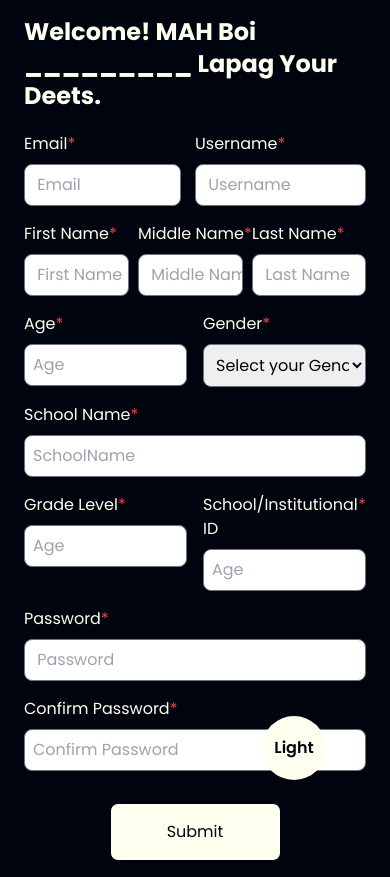
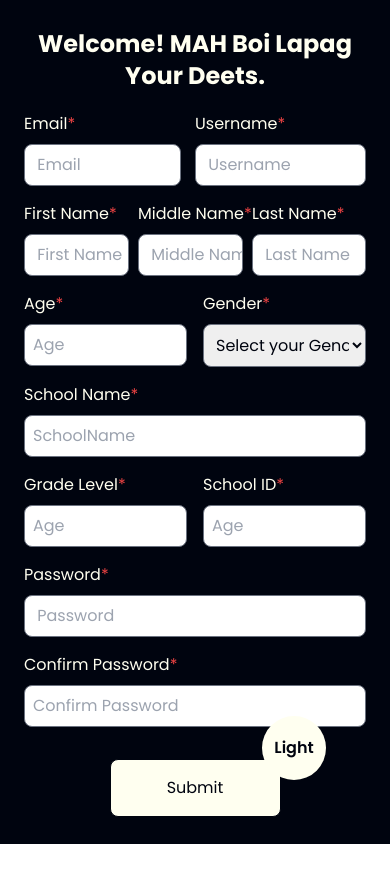
Before and after one commit to JhondhelPago/phrasetest_app, a React (Vite) app: page /studentsignup in a window 390 px wide. After the commit the page ends 844 px from the top, so only its background shows below. Built offline with nearby package versions, Linux system fonts and the light colour scheme.

Commit message:
minor fix

```diff
--- a/src/components/Student.jsx
+++ b/src/components/Student.jsx
@@ -9,9 +9,9 @@ const Student = () => {
 
         <div className={`flex flex-col w-full items-center justify-center min-h-screen xs:w-full font-poppins`}>
 
-            <h1 className='text-2xl font-bold
+            <h1 className='flex items-center text-center justify-center text-2xl font-bold
              text-primary dark:text-white mb-5 mt-4 xs:mt-24'>
-            Welcome! MAH Boi _________ Lapag Your Deets.
+            Welcome! MAH Boi Lapag Your Deets.
             </h1>
 
             <div className={`${styles.boxWidth}flex flex-col items-center justify-center w-full h-full`}>
@@ -139,7 +139,7 @@ const Student = () => {
                         {/*Gender Side*/}
                         <div className='flex flex-col w-1/2 pl-2'>
                             <div className='flex  text-base font-thin text-primary dark:text-white'>
-                                School/Institutional ID<span className='text-red-500'>*</span>
+                                School <span className='hidden xs:block pr-1'>/Institutional </span> ID<span className='text-red-500'>*</span>
                             </div>
 
                             <div className='w-full flex flex-col '>
--- a/src/components/Teacher.jsx
+++ b/src/components/Teacher.jsx
@@ -9,9 +9,9 @@ const Teacher = () => {
 
         <div className={`flex flex-col w-full items-center justify-center min-h-screen xs:w-full font-poppins`}>
 
-            <h1 className='text-2xl font-bold
+            <h1 className='flex items-center text-center justify-center text-2xl font-bold
              text-primary dark:text-white mb-5 mt-4 xs:mt-24'>
-            Welcome! Wassup Teacher, _____ Please Enter Your Details.
+            Welcome! Wassup Teacher, Please Enter Your Details.
             </h1>
 
             <div className={`${styles.boxWidth}flex flex-col justify-center w-full h-full`}>
```
